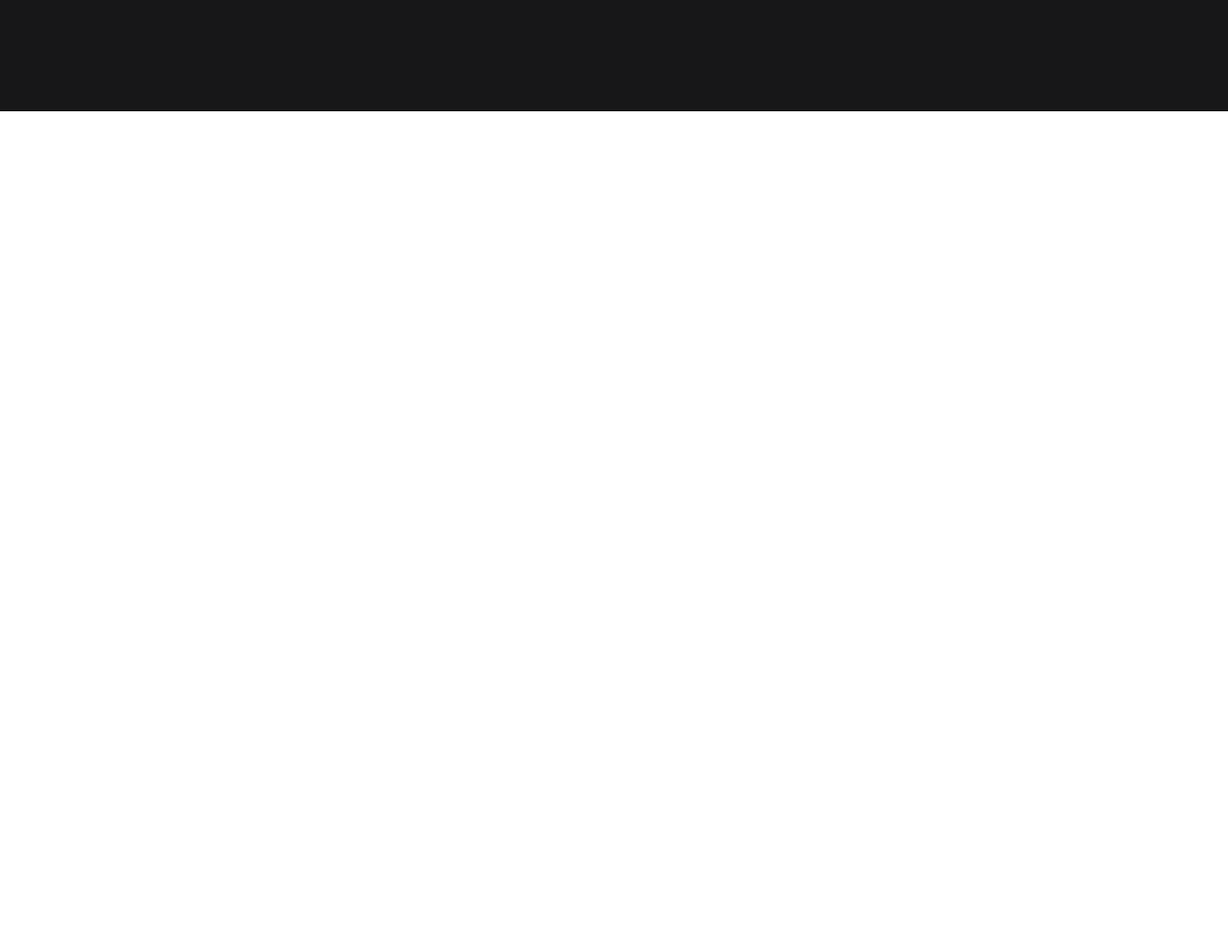
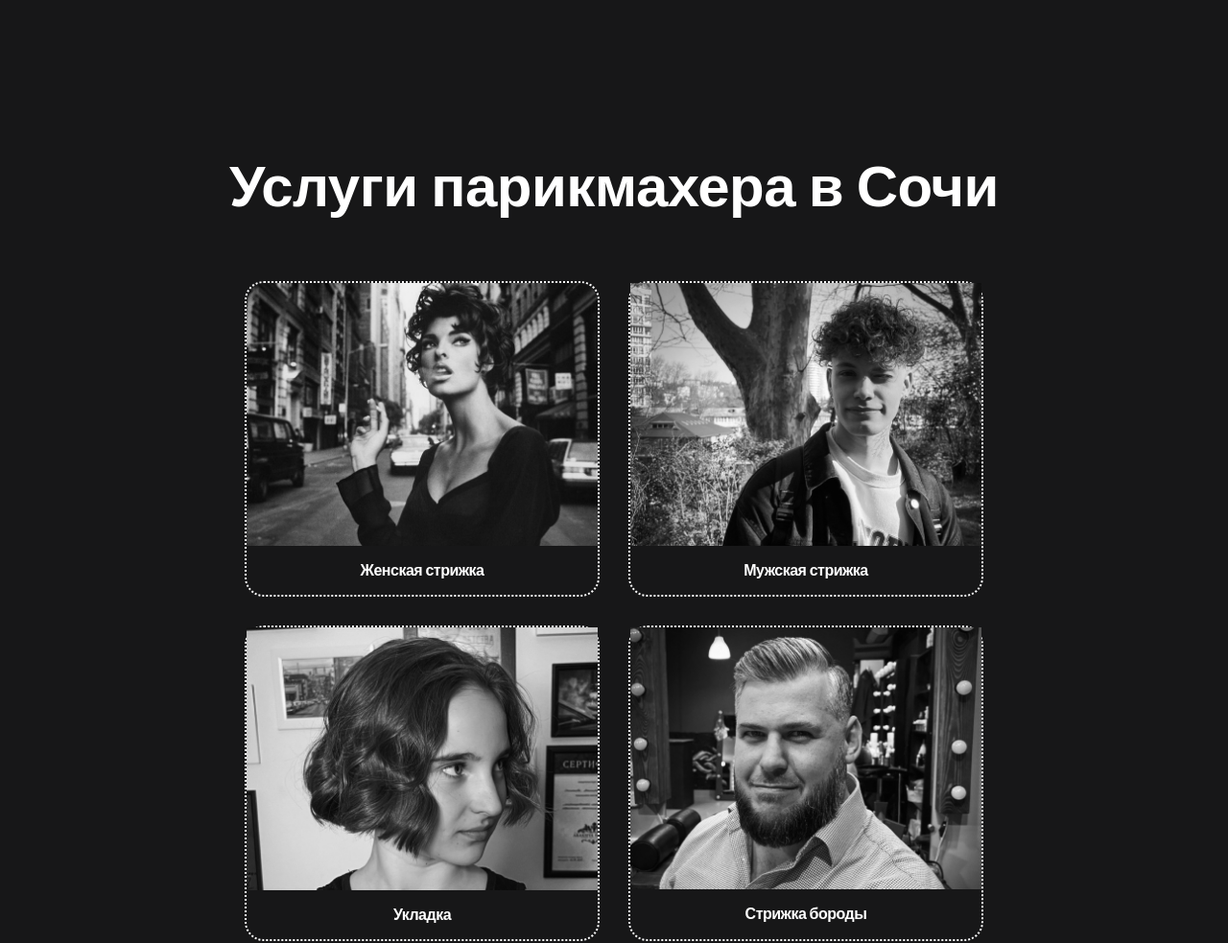
Before and after one commit to Vitaliihair/style-my-portfolio, a plain HTML site: page index.html in a window 1280 px wide. Shown: the part 645-1628 px from the top of the page at 96% size. Before the commit the page ends 800 px from the top, so only its background shows below. Drawn offline with Linux system fonts and the light colour scheme.

Commit message:
добавлена сексия main и портфолио

```diff
--- a/css/main.css
+++ b/css/main.css
@@ -40,7 +40,7 @@ html, body {
   font-optical-sizing: auto;
   font-weight: 400;
   font-style: normal;
-
+  background-color: var(--dark-bg);
 
 
 
@@ -100,7 +100,10 @@ html, body {
 
 .nav-list__link {
   color: var(--header-text);
-
+  transition: opasity 0.2s ease-in;
+}
+.nav-list__link:hover {
+  opacity:0.8;
 }
 
 .nav-list__link--active{
@@ -178,9 +181,7 @@ font-style: normal;
 color: var(--accent);
 }
 
-.header-text{
 
-}
 
 .btn{
   display: inline-block;
@@ -192,7 +193,17 @@ color: var(--accent);
   letter-spacing: 0.15px;
   font-size: 36px;
   font-weight: medium ;
+  transition: opacity 0.5 ease-in;
 
+}
+
+.btn:hover {
+  opacity: 0.8;
+}
+
+.btn:active {
+  position: relative;
+  top: 3px;
 }
 
 /* .header_background {
@@ -210,3 +221,56 @@ color: var(--accent);
   width:100%;
 
 } */
+
+/* Main */
+
+.section {
+margin-top: 40px;
+margin-left: 115px;
+margin-right: 115px;
+background-color: var(--dark-bg);
+}
+.title-1 {
+  margin-bottom: 59.36px;
+  font-family: "DM Sans", sans-serif;
+  font-optical-sizing: auto;
+  font-weight: bold;
+  font-style: normal;
+  font-size: 60px;
+  color:  var(--white);
+  letter-spacing: -0.5px;
+  line-height: 130%;
+  text-align: center ;
+}
+
+
+/* Portfilio  */
+
+
+.portfolio-items {
+  display: flex;
+  flex-wrap: wrap;
+  gap: 30px;
+  justify-content: center;
+
+
+}
+
+.portfolio-name_1 {
+  color: var(--white);
+  font-size: 24 ;
+  font-weight: bold;
+  text-align: center ;
+  letter-spacing: -0.5px;
+  margin-top: 15px;
+  margin-bottom: 15px;
+}
+.portfolio-item {
+  max-width: 370px;
+  /* background-color: var(--white); */
+  border: 2px dotted var(--white);
+  border-radius: 20px;
+}
+.portfolio-jpg_1 {
+  border-radius: 20px 20px 0px 0px;
+}
--- a/index.html
+++ b/index.html
@@ -46,5 +46,37 @@
 
         </div>
     </header>
+
+    <main class="section">
+        <h2 class="title-1">
+            Услуги парикмахера в Сочи
+        </h2>
+        <ul class="portfolio-items">
+            <li class="portfolio-item">
+                <img src="./jpg/portfolio-jpg/001.jpg" alt="jpg1" class="portfolio-jpg_1">
+                <h3  class="portfolio-name_1" >Женская стрижка</h3>
+            </li>
+            <li class="portfolio-item">
+                <img src="./jpg/portfolio-jpg/002.jpg" alt="jpg2" class="portfolio-jpg_2">
+                <h3  class="portfolio-name_1" >Мужская стрижка</h3>
+            </li>
+            <li class="portfolio-item">
+                <img src="./jpg/portfolio-jpg/003.jpg" alt="jpg3" class="portfolio-jpg_3">
+                <h3  class="portfolio-name_1" >Укладка</h3>
+            </li>
+            <li class="portfolio-item">
+                <img src="./jpg/portfolio-jpg/004.jpg" alt="jpg4" class="portfolio-jpg_4">
+                <h3  class="portfolio-name_1" >Стрижка бороды</h3>
+            </li>
+            <li class="portfolio-item">
+                <img src="./jpg/portfolio-jpg/005.jpg" alt="jpg5" class="portfolio-jpg_5">
+                <h3  class="portfolio-name_1" >Креативный образ</h3>
+            </li>
+            <li class="portfolio-item">
+                <img src="./jpg/portfolio-jpg/006.jpg" alt="jpg6" class="portfolio-jpg_6">
+                <h3  class="portfolio-name_1" >Сложное окрашивание</h3>
+            </li>
+        </ul>
+    </main>
 </body>
 </html>
```
Also changed, not shown: jpg/portfolio-jpg/001.jpg (added), jpg/portfolio-jpg/002.jpg (added), jpg/portfolio-jpg/003.jpg (added), jpg/portfolio-jpg/004.jpg (added), jpg/portfolio-jpg/005.jpg (added), jpg/portfolio-jpg/006.jpg (added).
